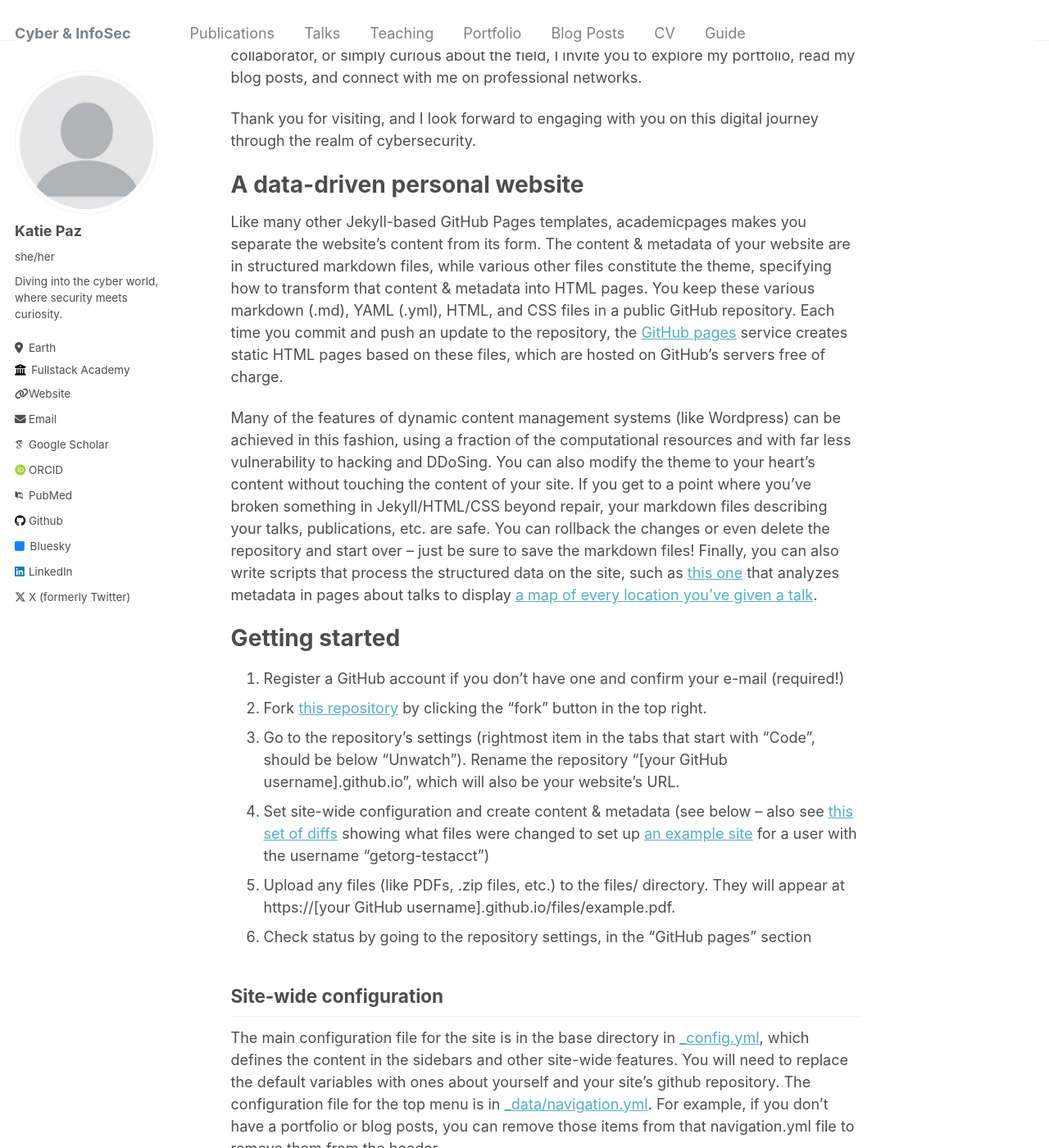
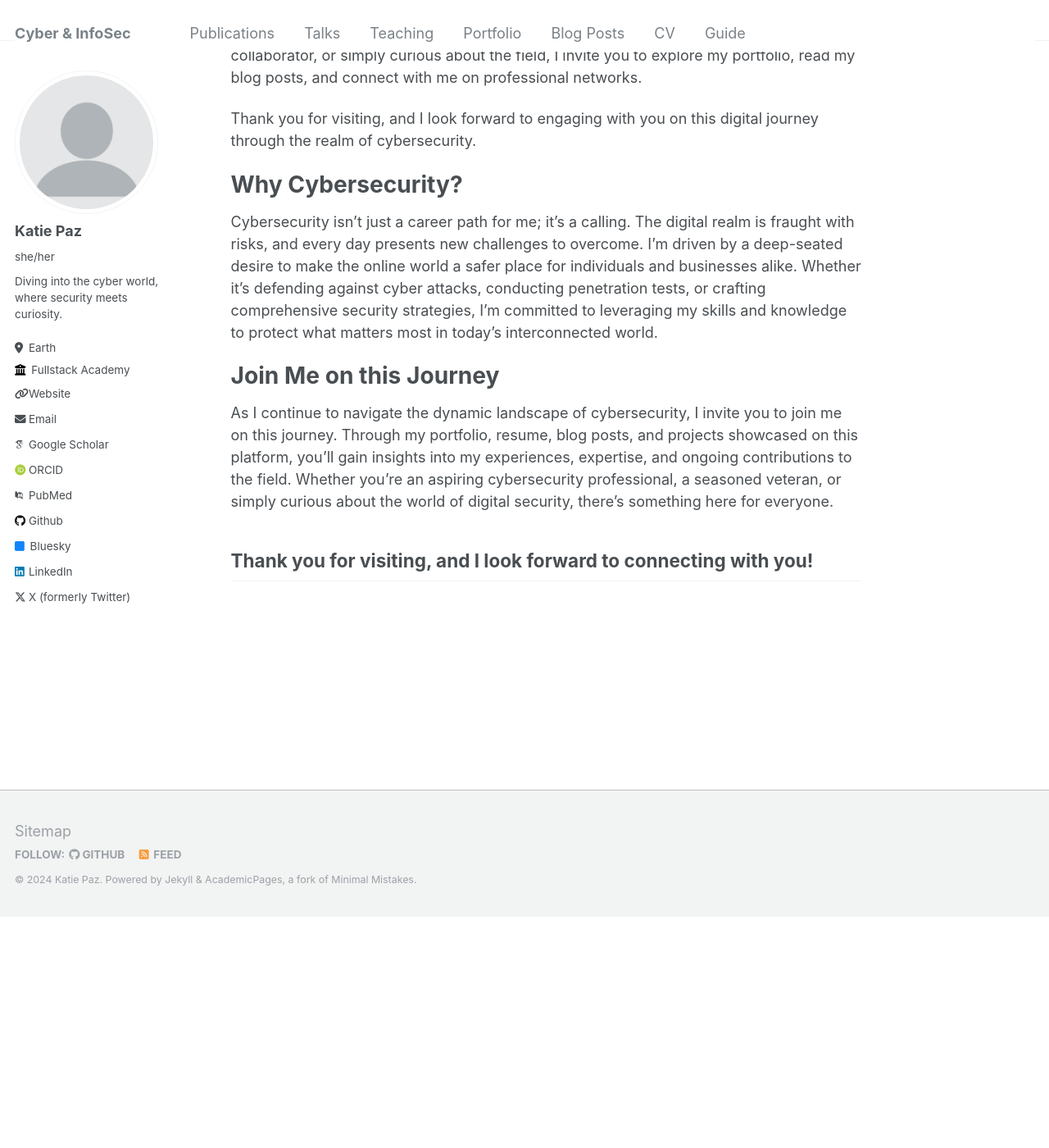
Before and after one commit to KatieCryptique/katiecryptique.github.io, a Jekyll site: the page built from _pages/about.md, in a window 1280 px wide and 1400 px high, scrolled down 391 px. Shown: the whole window at 82% size. Built offline with Jekyll 4.4.1, drawn with Linux system fonts in a browser that asks for light colours; some web fonts are replaced; after the commit the page ends 1510 px from its top, so only the background shows below that; some of the changed text lies outside the part shown.

Commit message:
Update about.md

```diff
--- a/_pages/about.md
+++ b/_pages/about.md
@@ -15,41 +15,13 @@ This site is built on the foundation of sharing knowledge and encouraging dialog
 
 Thank you for visiting, and I look forward to engaging with you on this digital journey through the realm of cybersecurity.
 
-A data-driven personal website
+Why Cybersecurity?
 ======
-Like many other Jekyll-based GitHub Pages templates, academicpages makes you separate the website's content from its form. The content & metadata of your website are in structured markdown files, while various other files constitute the theme, specifying how to transform that content & metadata into HTML pages. You keep these various markdown (.md), YAML (.yml), HTML, and CSS files in a public GitHub repository. Each time you commit and push an update to the repository, the [GitHub pages](https://pages.github.com/) service creates static HTML pages based on these files, which are hosted on GitHub's servers free of charge.
+Cybersecurity isn't just a career path for me; it's a calling. The digital realm is fraught with risks, and every day presents new challenges to overcome. I'm driven by a deep-seated desire to make the online world a safer place for individuals and businesses alike. Whether it's defending against cyber attacks, conducting penetration tests, or crafting comprehensive security strategies, I'm committed to leveraging my skills and knowledge to protect what matters most in today's interconnected world.
 
-Many of the features of dynamic content management systems (like Wordpress) can be achieved in this fashion, using a fraction of the computational resources and with far less vulnerability to hacking and DDoSing. You can also modify the theme to your heart's content without touching the content of your site. If you get to a point where you've broken something in Jekyll/HTML/CSS beyond repair, your markdown files describing your talks, publications, etc. are safe. You can rollback the changes or even delete the repository and start over -- just be sure to save the markdown files! Finally, you can also write scripts that process the structured data on the site, such as [this one](https://github.com/academicpages/academicpages.github.io/blob/master/talkmap.ipynb) that analyzes metadata in pages about talks to display [a map of every location you've given a talk](https://academicpages.github.io/talkmap.html).
+Join Me on this Journey
+======
+As I continue to navigate the dynamic landscape of cybersecurity, I invite you to join me on this journey. Through my portfolio, resume, blog posts, and projects showcased on this platform, you'll gain insights into my experiences, expertise, and ongoing contributions to the field. Whether you're an aspiring cybersecurity professional, a seasoned veteran, or simply curious about the world of digital security, there's something here for everyone.
 
-Getting started
-======
-1. Register a GitHub account if you don't have one and confirm your e-mail (required!)
-1. Fork [this repository](https://github.com/academicpages/academicpages.github.io) by clicking the "fork" button in the top right.
-1. Go to the repository's settings (rightmost item in the tabs that start with "Code", should be below "Unwatch"). Rename the repository "[your GitHub username].github.io", which will also be your website's URL.
-1. Set site-wide configuration and create content & metadata (see below -- also see [this set of diffs](http://archive.is/3TPas) showing what files were changed to set up [an example site](https://getorg-testacct.github.io) for a user with the username "getorg-testacct")
-1. Upload any files (like PDFs, .zip files, etc.) to the files/ directory. They will appear at https://[your GitHub username].github.io/files/example.pdf.
-1. Check status by going to the repository settings, in the "GitHub pages" section
-
-Site-wide configuration
+Thank you for visiting, and I look forward to connecting with you!
 ------
-The main configuration file for the site is in the base directory in [_config.yml](https://github.com/academicpages/academicpages.github.io/blob/master/_config.yml), which defines the content in the sidebars and other site-wide features. You will need to replace the default variables with ones about yourself and your site's github repository. The configuration file for the top menu is in [_data/navigation.yml](https://github.com/academicpages/academicpages.github.io/blob/master/_data/navigation.yml). For example, if you don't have a portfolio or blog posts, you can remove those items from that navigation.yml file to remove them from the header.
-
-Create content & metadata
-------
-For site content, there is one markdown file for each type of content, which are stored in directories like _publications, _talks, _posts, _teaching, or _pages. For example, each talk is a markdown file in the [_talks directory](https://github.com/academicpages/academicpages.github.io/tree/master/_talks). At the top of each markdown file is structured data in YAML about the talk, which the theme will parse to do lots of cool stuff. The same structured data about a talk is used to generate the list of talks on the [Talks page](https://academicpages.github.io/talks), each [individual page](https://academicpages.github.io/talks/2012-03-01-talk-1) for specific talks, the talks section for the [CV page](https://academicpages.github.io/cv), and the [map of places you've given a talk](https://academicpages.github.io/talkmap.html) (if you run this [python file](https://github.com/academicpages/academicpages.github.io/blob/master/talkmap.py) or [Jupyter notebook](https://github.com/academicpages/academicpages.github.io/blob/master/talkmap.ipynb), which creates the HTML for the map based on the contents of the _talks directory).
-
-**Markdown generator**
-
-I have also created [a set of Jupyter notebooks](https://github.com/academicpages/academicpages.github.io/tree/master/markdown_generator
-) that converts a CSV containing structured data about talks or presentations into individual markdown files that will be properly formatted for the academicpages template. The sample CSVs in that directory are the ones I used to create my own personal website at stuartgeiger.com. My usual workflow is that I keep a spreadsheet of my publications and talks, then run the code in these notebooks to generate the markdown files, then commit and push them to the GitHub repository.
-
-How to edit your site's GitHub repository
-------
-Many people use a git client to create files on their local computer and then push them to GitHub's servers. If you are not familiar with git, you can directly edit these configuration and markdown files directly in the github.com interface. Navigate to a file (like [this one](https://github.com/academicpages/academicpages.github.io/blob/master/_talks/2012-03-01-talk-1.md) and click the pencil icon in the top right of the content preview (to the right of the "Raw | Blame | History" buttons). You can delete a file by clicking the trashcan icon to the right of the pencil icon. You can also create new files or upload files by navigating to a directory and clicking the "Create new file" or "Upload files" buttons.
-
-Example: editing a markdown file for a talk
-![Editing a markdown file for a talk](/images/editing-talk.png)
-
-For more info
-------
-More info about configuring academicpages can be found in [the guide](https://academicpages.github.io/markdown/). The [guides for the Minimal Mistakes theme](https://mmistakes.github.io/minimal-mistakes/docs/configuration/) (which this theme was forked from) might also be helpful.
```
